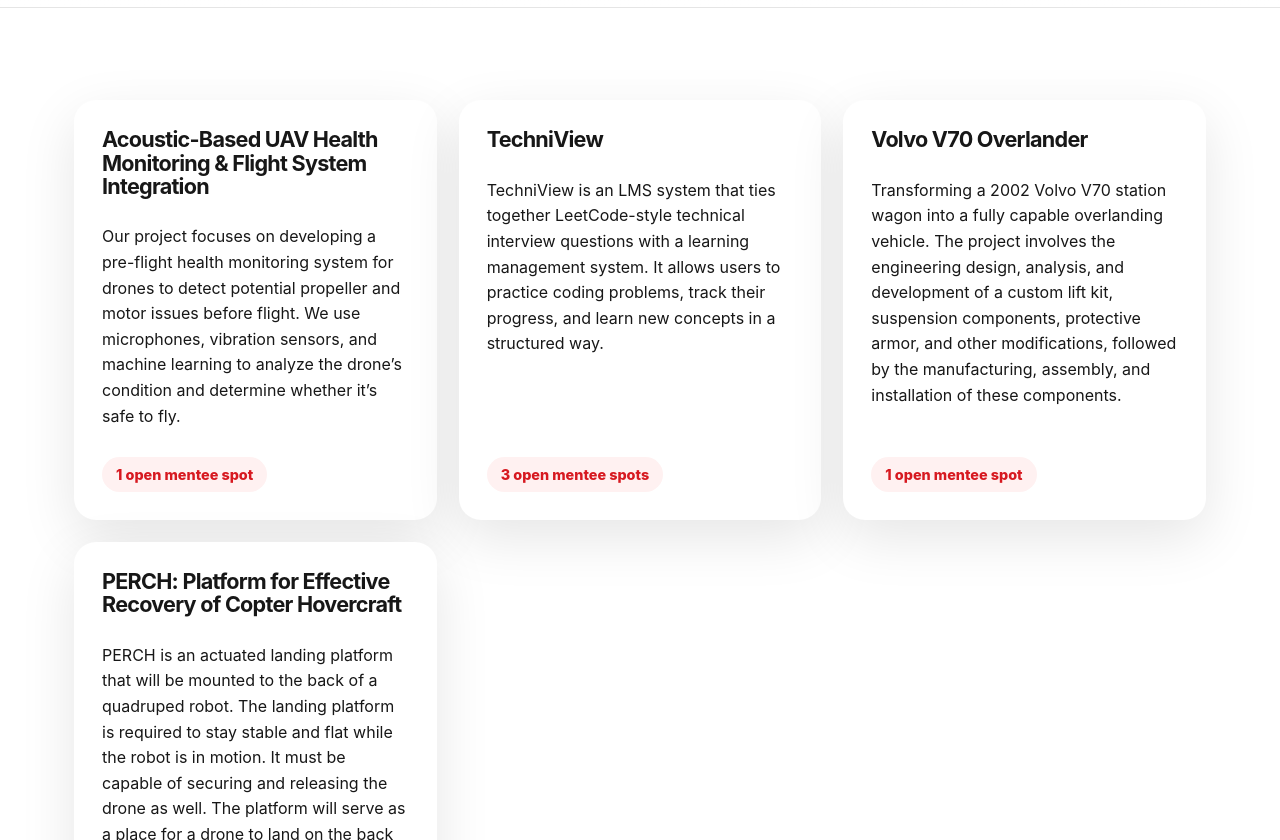
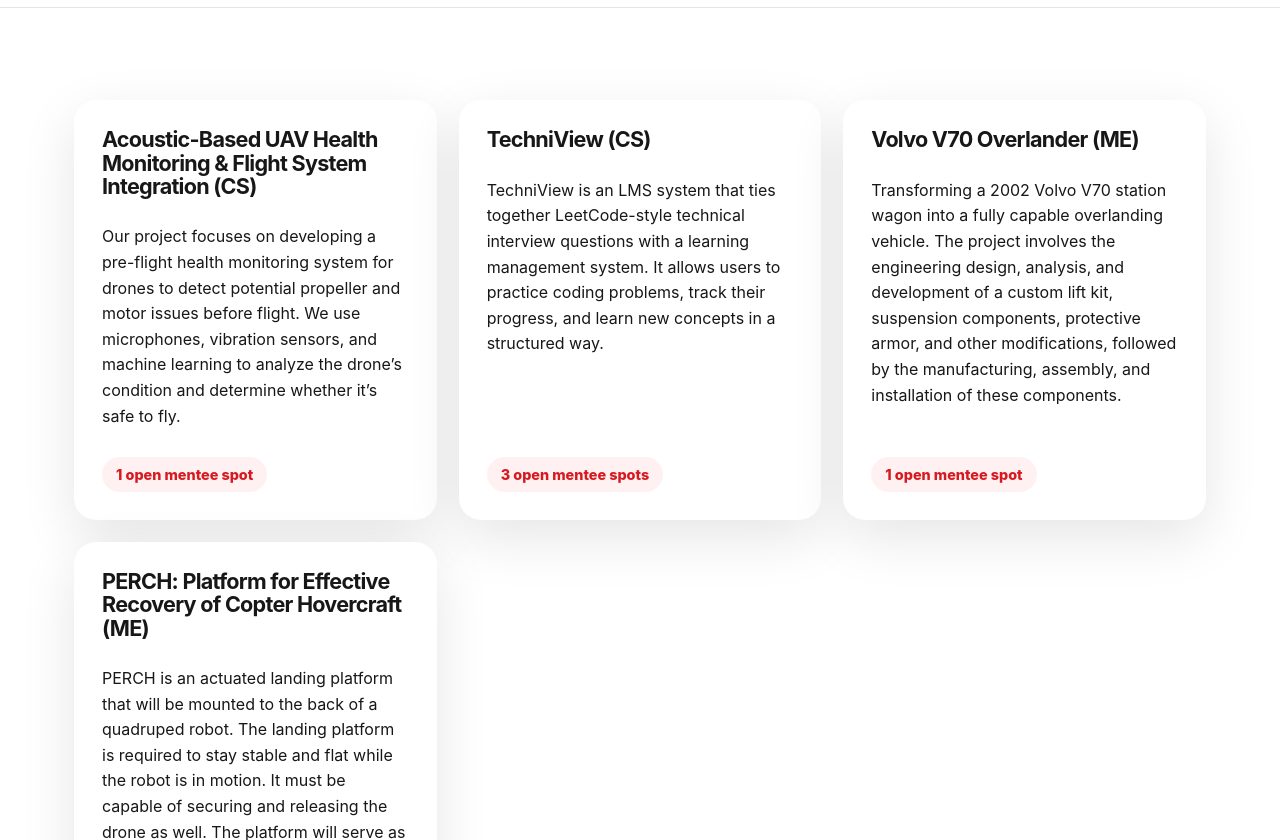
Before and after one commit to prisshac/senior-design-mentor-mentee-v2, a plain HTML site: page projects.html in a window 1280 px wide. Shown: the part 520-1360 px from the top of the page. Drawn offline with Linux system fonts and the light colour scheme.

Commit message:
Add major (CS/ME) to project titles
Co-Authored-By: Claude Sonnet 5.5 <noreply@anthropic.com>
Claude-Session: https://claude.ai/code/session_016LjTKJ2cnQNNmy7HuwRZ1z

```diff
--- a/projects.html
+++ b/projects.html
@@ -8,10 +8,10 @@
 <section class="page-hero"><div class="container"><div class="eyebrow">Open Projects</div><h1>Open Spring projects for mentees</h1><p class="lead">These Senior Design teams currently have mentee spots available for <span data-current-term></span>. New projects are added as teams respond.</p></div></section>
 
 <section class="section"><div class="container"><div class="project-grid">
-<div class="card shadow project-card"><h3>Acoustic-Based UAV Health Monitoring &amp; Flight System Integration</h3><p>Our project focuses on developing a pre-flight health monitoring system for drones to detect potential propeller and motor issues before flight. We use microphones, vibration sensors, and machine learning to analyze the drone’s condition and determine whether it’s safe to fly.</p><div class="project-foot"><span class="spots">1 open mentee spot</span></div></div>
-<div class="card shadow project-card"><h3>TechniView</h3><p>TechniView is an LMS system that ties together LeetCode-style technical interview questions with a learning management system. It allows users to practice coding problems, track their progress, and learn new concepts in a structured way.</p><div class="project-foot"><span class="spots">3 open mentee spots</span></div></div>
-<div class="card shadow project-card"><h3>Volvo V70 Overlander</h3><p>Transforming a 2002 Volvo V70 station wagon into a fully capable overlanding vehicle. The project involves the engineering design, analysis, and development of a custom lift kit, suspension components, protective armor, and other modifications, followed by the manufacturing, assembly, and installation of these components.</p><div class="project-foot"><span class="spots">1 open mentee spot</span></div></div>
-<div class="card shadow project-card"><h3>PERCH: Platform for Effective Recovery of Copter Hovercraft</h3><p>PERCH is an actuated landing platform that will be mounted to the back of a quadruped robot. The landing platform is required to stay stable and flat while the robot is in motion. It must be capable of securing and releasing the drone as well. The platform will serve as a place for a drone to land on the back of the quadruped robot, creating a multi-robot system that extends the use of the drone and creates an integrated system with extended capabilities.</p><div class="project-foot"><span class="spots">3 open mentee spots</span></div></div>
+<div class="card shadow project-card"><h3>Acoustic-Based UAV Health Monitoring &amp; Flight System Integration (CS)</h3><p>Our project focuses on developing a pre-flight health monitoring system for drones to detect potential propeller and motor issues before flight. We use microphones, vibration sensors, and machine learning to analyze the drone’s condition and determine whether it’s safe to fly.</p><div class="project-foot"><span class="spots">1 open mentee spot</span></div></div>
+<div class="card shadow project-card"><h3>TechniView (CS)</h3><p>TechniView is an LMS system that ties together LeetCode-style technical interview questions with a learning management system. It allows users to practice coding problems, track their progress, and learn new concepts in a structured way.</p><div class="project-foot"><span class="spots">3 open mentee spots</span></div></div>
+<div class="card shadow project-card"><h3>Volvo V70 Overlander (ME)</h3><p>Transforming a 2002 Volvo V70 station wagon into a fully capable overlanding vehicle. The project involves the engineering design, analysis, and development of a custom lift kit, suspension components, protective armor, and other modifications, followed by the manufacturing, assembly, and installation of these components.</p><div class="project-foot"><span class="spots">1 open mentee spot</span></div></div>
+<div class="card shadow project-card"><h3>PERCH: Platform for Effective Recovery of Copter Hovercraft (ME)</h3><p>PERCH is an actuated landing platform that will be mounted to the back of a quadruped robot. The landing platform is required to stay stable and flat while the robot is in motion. It must be capable of securing and releasing the drone as well. The platform will serve as a place for a drone to land on the back of the quadruped robot, creating a multi-robot system that extends the use of the drone and creates an integrated system with extended capabilities.</p><div class="project-foot"><span class="spots">3 open mentee spots</span></div></div>
 </div></div></section>
 
 <section class="section-sm"><div class="container"><div class="cta"><div><h2>See a project you like?</h2><p>Apply as a mentee and mention the project that interests you. Matches depend on fit and availability.</p></div><div class="actions"><a class="btn btn-light" href="https://docs.google.com/forms/d/e/1FAIpQLSeaDL1_m6nnUjzuZWZdE38dw7ysE2b__p_fqqSh8WmhNzjmwQ/viewform" target="_blank" rel="noopener">Mentee Form</a><a class="btn btn-dark" href="faq.html">Questions?</a></div></div></div></section>
```
